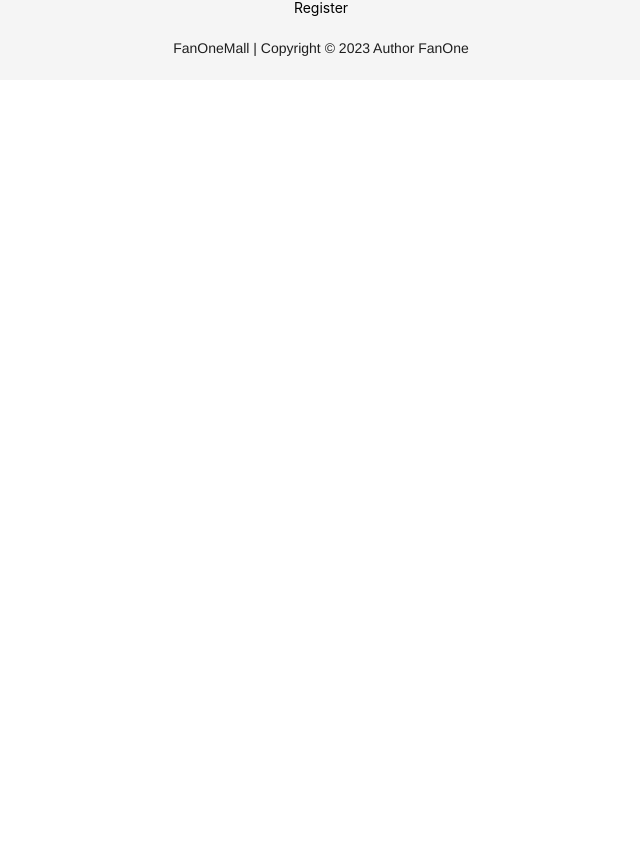
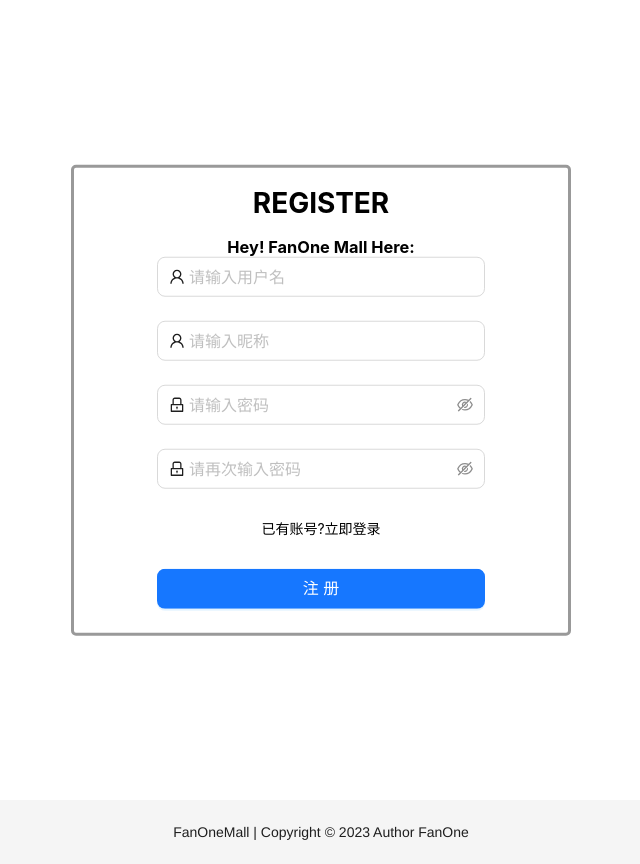
Before and after one commit to CocaineCong/react-mall, a React app: page /Register in a window 1280 px wide. Shown: the whole page, without its empty margins (319-959 px from the left). Before the commit the page ends 800 px from the top, so only its background shows below. Built offline with nearby package versions, Linux system fonts and the light colour scheme.

Commit message:
feat:register

```diff
--- a/src/pages/Register.tsx
+++ b/src/pages/Register.tsx
@@ -1,11 +1,115 @@
-import React from 'react'
+import React from 'react';
+import {Button, message, Form, Input, Alert} from 'antd';
+import {LockOutlined, MailOutlined, UserOutlined} from '@ant-design/icons';
+import {Link,useNavigate} from 'react-router-dom'
+import "../assets/styles/login.scss"
+import {ProFormCaptcha} from "@ant-design/pro-components";
+import {render} from "react-dom";
+import {values} from "lodash";
+import {login, register} from "../api/user";
+import {Code} from "../constant";
+import {save} from "../store/user";
+import {useDispatch} from "react-redux";
+import { AxiosResponse } from 'axios';
 
-const RegisterPage: React.FC = () => {
-  return (
-    <div>
-      Register
-    </div>
-  )
-}
 
-export default RegisterPage;
+const Register: React.FC = () =>  {
+    const navigate = useNavigate()
+    const onFinish=async (values:{
+        user_name: string
+        nick_name: string
+        password: string
+        key: string
+    })=>{
+        const data:AxiosResponse<API.CommonResp> = await register({...values});
+        if (data.status === Code.SuccessCode) {
+            message.success("注册成功")
+            setTimeout(()=>{
+                navigate('/login')
+            } ,800)
+        } else {
+            message.error(data.data.msg)
+        }
+    }
+
+    return (
+        <div className="register">
+            <div className="register_box">
+                <div className='register_form'>
+                    <h1>REGISTER</h1>
+                    <h3>Hey! FanOne Mall Here: </h3>
+
+                    <Form
+                        name="basic"
+                        onFinish={onFinish}
+                        autoComplete="off"
+                    >
+
+                        <Form.Item
+                            name="userName"
+                            rules={[
+                                {
+                                    required: true,
+                                    pattern: /^[a-zA-Z][a-zA-Z0-9_]{5,15}$/,
+                                    message: '字母开头,允许6-16字符,允许字母数字下划线！',
+                                },
+                            ]}
+                        >
+                            <Input size='large' prefix={<UserOutlined className="site-form-item-icon" />} placeholder="请输入用户名"/>
+                        </Form.Item>
+
+                        <Form.Item
+                            name="nickName"
+                            rules={[
+                                {
+                                    required: true,
+                                    pattern: /^[a-zA-Z][a-zA-Z0-9_]{5,15}$/,
+                                    message: '字母开头,允许6-16字符,允许字母数字下划线！',
+                                },
+                            ]}
+                        >
+                            <Input size='large' prefix={<UserOutlined className="site-form-item-icon" />} placeholder="请输入昵称"/>
+                        </Form.Item>
+
+                        <Form.Item
+                            name="password"
+                            rules={[
+                                {
+                                    required: true,
+                                    message: '请输入登陆密码!',
+                                },
+                            ]}
+                        >
+                            <Input.Password size='large' prefix={<LockOutlined className="site-form-item-icon" />} placeholder="请输入密码"/>
+                        </Form.Item>
+
+                        <Form.Item
+                            name="key"
+                            rules={[
+                                {
+                                    required: true,
+                                    message: '请输入支付密码!',
+                                },
+                            ]}
+                        >
+                            <Input.Password size='large' prefix={<LockOutlined className="site-form-item-icon" />} placeholder="请再次输入密码"/>
+                        </Form.Item>
+
+                        <Form.Item>
+                            <Link to="/login">已有账号?立即登录</Link>
+                        </Form.Item>
+
+                        <Form.Item>
+                            <Button size='large' type="primary" htmlType="submit" block>
+                                注册
+                            </Button>
+                        </Form.Item>
+
+                    </Form>
+                </div>
+            </div>
+        </div>
+    )
+};
+
+export default Register
```
